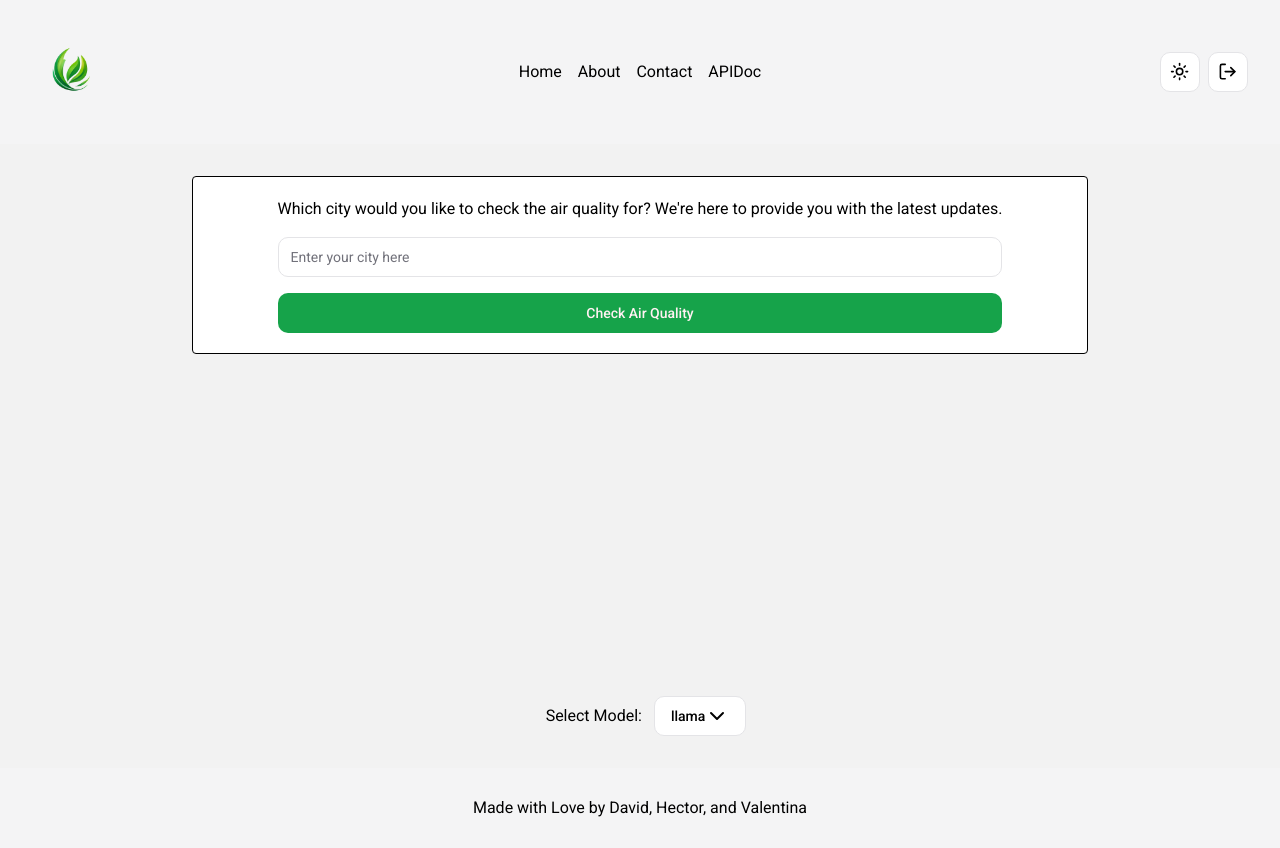
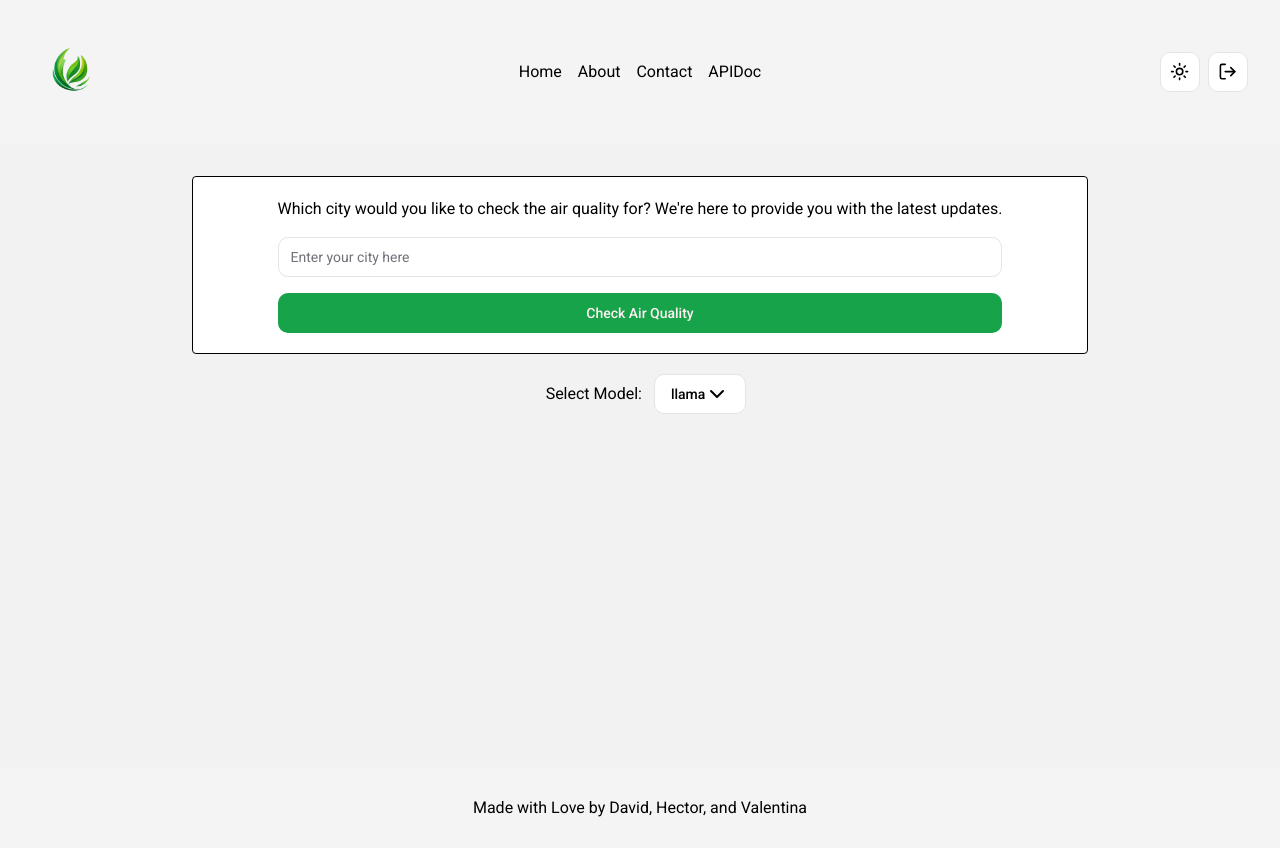
Before and after one commit to ItalianCookieMonster/AQ-app, a React (Vite) app: page /home in a window 1280 px wide. Built offline with nearby package versions, Linux system fonts and the light colour scheme.

Commit message:
fixed select model layout in homepage

```diff
--- a/src/pages/Hompage/Homepage.jsx
+++ b/src/pages/Hompage/Homepage.jsx
@@ -12,7 +12,7 @@
     };
 
     return city === "" ? (
-    <>
+        <div className="flex flex-col items-center justify-center gap-5">
             <CityInputForm
                 onSubmit={handleCitySubmit}
                 initialCity={city}
@@ -20,7 +20,7 @@
                 className="bg-background border border-solid flex-col"
             />
             <SelectModel />
-    </>
+        </div>
     ) : (
         <>
             <header className="mb-8 text-center max-w-[600px]">
```
Also changed, not shown: src/components/CustomQuestion/CustomQuestion.jsx (indentation only). Lines whose indentation alone changed are shown as unchanged.
